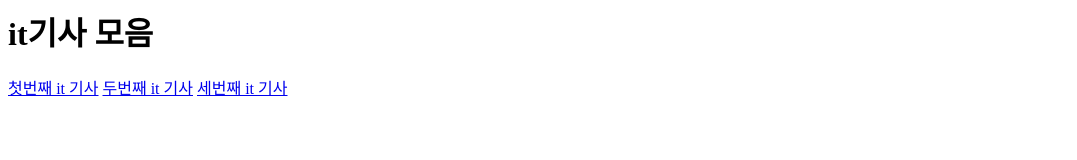
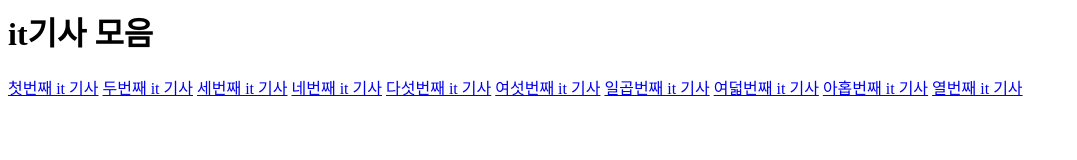
Before and after one commit to yeeun0467/mis2501, a plain HTML site: page index.html in a window 1280 px wide. Shown: the whole page, without its empty margins (0-1077 px from the left). Drawn offline with Linux system fonts and the light colour scheme.

Commit message:
Update index.html

```diff
--- a/index.html
+++ b/index.html
@@ -7,6 +7,13 @@
     <a href="https://n.news.naver.com/mnews/article/009/0005481264" target="_blank">첫번째 it 기사</a>
     <a href="https://n.news.naver.com/mnews/article/003/0013254293" target="_blank">두번째 it 기사</a>
       <a href="https://n.news.naver.com/mnews/article/009/0005493024" target="_blank">세번째 it 기사</a>
+     <a href="https://n.news.naver.com/mnews/article/009/0005487795"target="_blank">네번째 it 기사</a>
+        <a href="https://n.news.naver.com/mnews/article/009/0005492988"target="_blank">다섯번째 it 기사</a>
+        <a href="https://n.news.naver.com/mnews/article/009/0005476861"target="_blank">여섯번째 it 기사</a>
+        <a href="https://n.news.naver.com/mnews/article/662/0000065651"target="_blank">일곱번째 it 기사</a>
+        <a href="https://n.news.naver.com/mnews/article/009/0005468735"target="_blank">여덟번째 it 기사</a>
+        <a href="https://n.news.naver.com/mnews/article/421/0008151956"target="_blank">아홉번째 it 기사</a>
+        <a href="https://n.news.naver.com/mnews/article/003/0013125919"target="_blank">열번째 it 기사</a>
 
   </body>
 </html>
```
